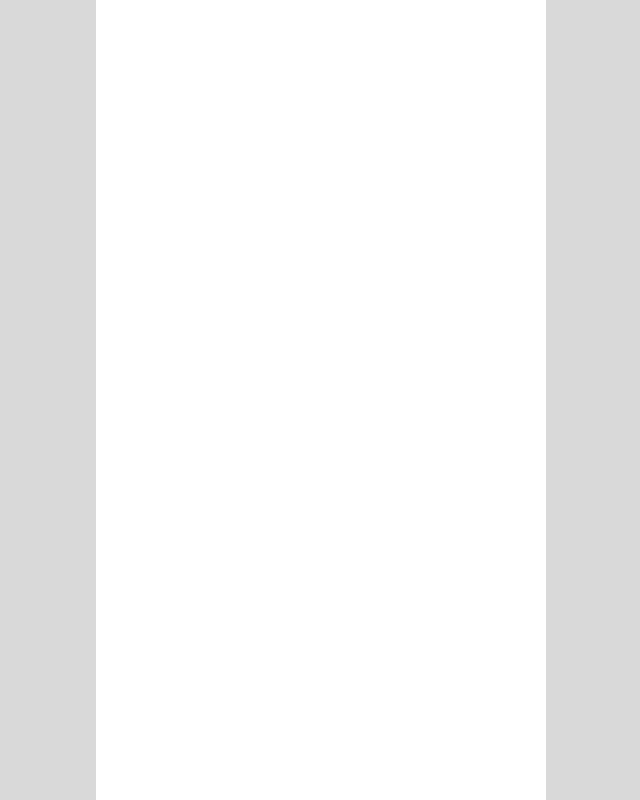
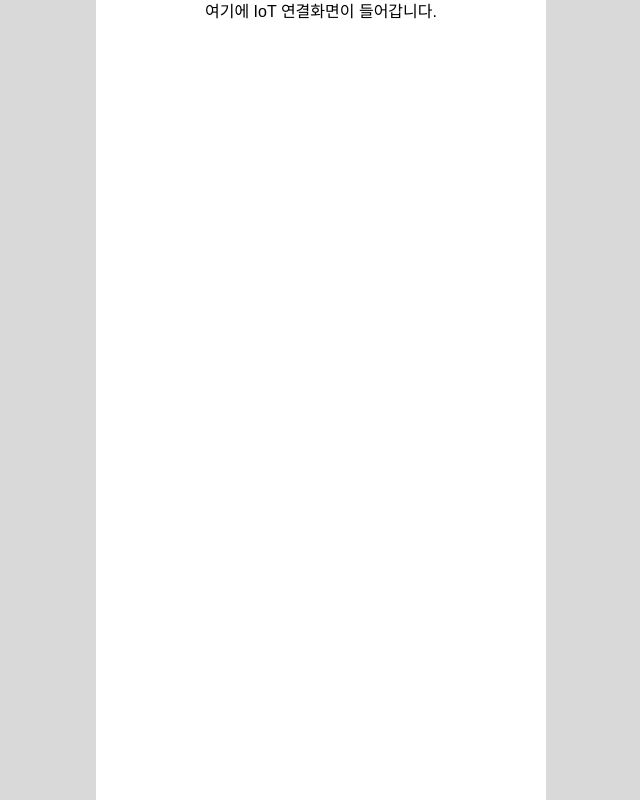
Before and after one commit to junwson9/Hanol, a React (Create React App) app in the folder FE/hanol/: page /IoTstreaming in a window 1280 px wide. Before the commit this address had no page. Shown: the whole page, without its empty margins (319-959 px from the left). Built offline with nearby package versions, Linux system fonts and the light colour scheme; a web font is replaced by a local one.

Commit message:
FEAT: setting IoTstreaming page
Former-commit-id: 742832b2453b7e9fde5a506c3e267a44da51dd2d

```diff
--- a/FE/hanol/src/App.tsx
+++ b/FE/hanol/src/App.tsx
@@ -11,6 +11,7 @@ import ExplainRoutine from 'pages/routine/explainRoutine';
 import ExplainDiagnose from 'pages/diagnose/explainDiagnose';
 import SelectDevice from 'pages/diagnose/selectDevice';
 import Streaming from 'pages/diagnose/streaming';
+import IoTstreaming from 'pages/diagnose/IoTstreaming';
 
 function App() {
   const location = useLocation();
@@ -38,7 +39,9 @@ function App() {
           </Routes>
         </div>
         <div>
-          <Routes></Routes>
+          <Routes>
+            <Route path="/IoTstreaming" element={<IoTstreaming />} />
+          </Routes>
         </div>
       </div>
       {shouldShowNavBar && <NavBar />}
--- /dev/null
+++ b/FE/hanol/src/pages/diagnose/IoTstreaming.tsx
@@ -0,0 +1,4 @@
+function IoTstreaming() {
+  return <div>여기에 IoT 연결화면이 들어갑니다.</div>;
+}
+export default IoTstreaming;
```
Also changed, not shown: FE/hanol/package.json (+0 -326 lines), 1 other file (tests, documents, lock files or other folders).
